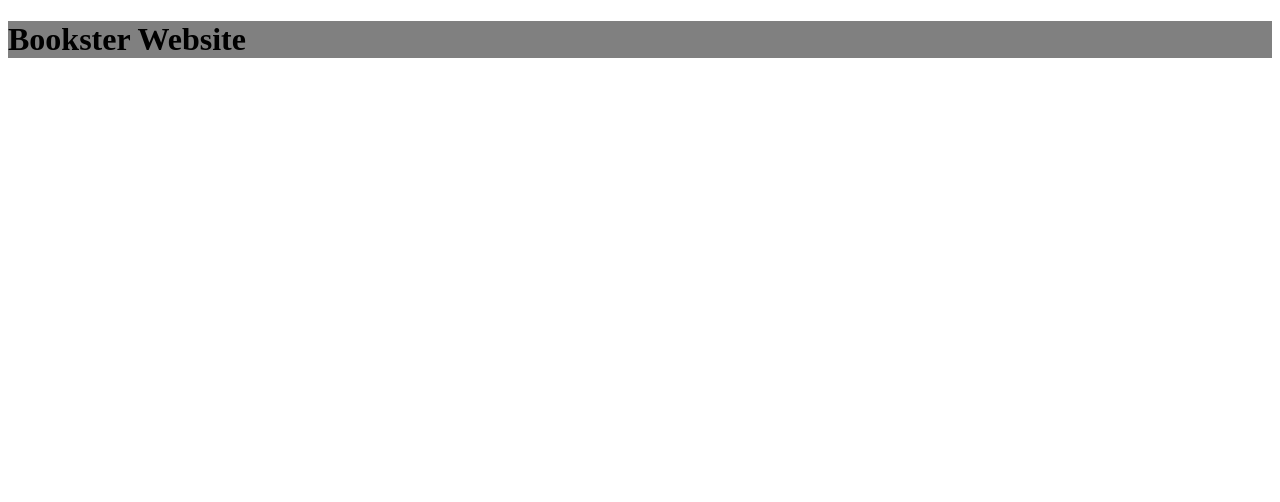
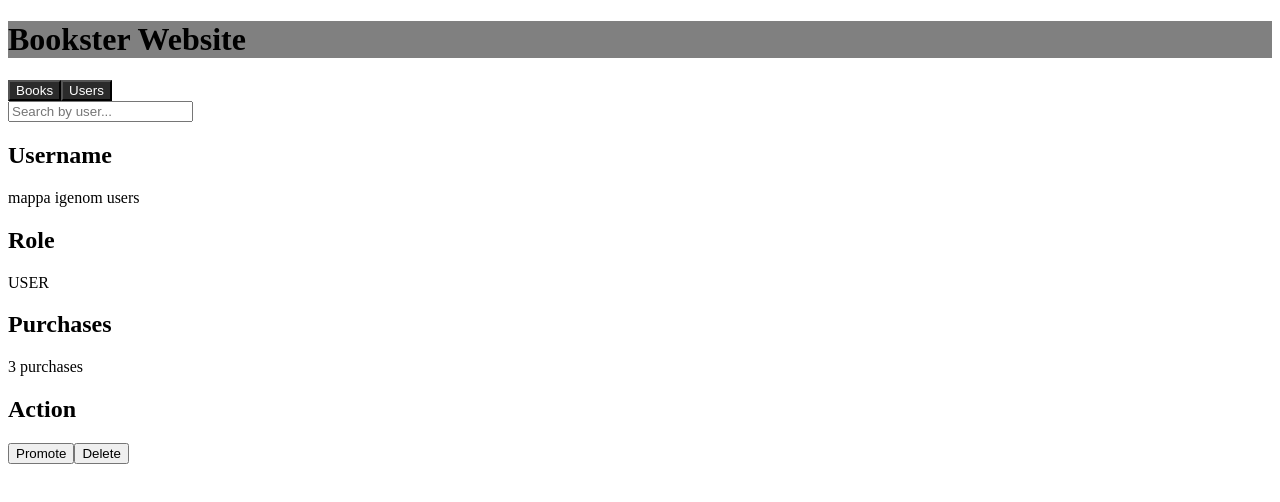
Before and after one commit to BoMar-Dev/bookster-project, a React (Create React App) app in the folder client/: page /admin/users in a window 1280 px wide. Before the commit this address had no page. Shown: the top 502 px of the page. Built offline with nearby package versions, Linux system fonts and the light colour scheme.

Commit message:
adminPage done-ish

```diff
--- a/client/src/App.js
+++ b/client/src/App.js
@@ -7,6 +7,8 @@ import { UserPage } from './pages/UserPage';
 import './style/Main.css';
 import { AdminPage } from './pages/AdminPage';
 import { signInButton, signOutBtn } from './components/SignInAndOutButton';
+import FilterBooks from './components/admin/FilterBooks';
+import FilterUsers from './components/admin/FilterUsers';
 
 function App() {
   return (
@@ -18,7 +20,10 @@ function App() {
         < Route path="/register" element={ <RegisterPage/> } />
         < Route path="/guest" element={ <GuestPage/> } />
         < Route path="/user" element={ <UserPage/> } />
-        < Route path="/admin" element={ <AdminPage/> } />
+        < Route path="/admin" element={ <AdminPage/> }>
+            <Route path="books" element={ <FilterBooks/> } />
+            <Route path="users" element={ <FilterUsers/> } />
+        </Route>
       </Routes>
     </div>
     </>
--- a/client/src/components/Header.js
+++ b/client/src/components/Header.js
@@ -13,7 +13,6 @@ import { SearchField } from "./SearchField";
     }else{
       setLoggedIn(false);
     }
-
   }
 
   useEffect(() => {
--- a/client/src/components/SearchField.js
+++ b/client/src/components/SearchField.js
@@ -2,7 +2,7 @@
 export const SearchField = () => {
   return (
     <div>
-        <input type="text" placeholder="Search.."></input>
+        <input type="text" placeholder="Search query"></input>
     </div>
   )
 }
--- a/client/src/components/admin/FilterBooks.js
+++ b/client/src/components/admin/FilterBooks.js
@@ -0,0 +1,20 @@
+import { UserPage } from "../../pages/UserPage"
+
+const FilterBooks = () => {
+  return (
+    <div className="admin-books-container">
+        <div>
+            <button>Add new Books</button>
+        </div>
+        < UserPage />
+        <section>
+            <h2>Action</h2>
+            <div>
+                <button>Edit</button>
+                <button>Delete</button>
+            </div>
+        </section>
+    </div>
+  )
+}
+export default FilterBooks
--- /dev/null
+++ b/client/src/components/admin/FilterUsers.js
@@ -0,0 +1,40 @@
+import React from 'react'
+import { SearchField } from '../SearchField'
+
+const FilterUsers = () => {
+  return (
+    <div className="admin-users-container">
+      <div>
+        <input type="text" placeholder="Search by user..."></input>
+      </div>
+      <section>
+            <h2>Username</h2>
+            <div>
+                <p>mappa igenom users</p>
+            </div>
+        </section>
+        <section>
+            <h2>Role</h2>
+            <div>
+                <p>USER</p>
+            </div>
+        </section>
+        <section>
+            <h2>Purchases</h2>
+            <div>
+                <p>3 purchases</p>
+            </div>
+        </section>
+        <section>
+            <h2>Action</h2>
+            <div>
+                <button>Promote</button>
+                <button>Delete</button>
+            </div>
+        </section>
+
+    </div>
+  )
+}
+
+export default FilterUsers
--- a/client/src/pages/AdminPage.js
+++ b/client/src/pages/AdminPage.js
@@ -1,5 +1,17 @@
+import { UserPage } from "./UserPage";
+import { Outlet, Link, useNavigate } from "react-router-dom";
+import FilterUsers from "../components/admin/FilterUsers";
+import FilterBooks from "../components/admin/FilterBooks";
+import '../style/Admin.css';
+
 export const AdminPage = () => {
+  const navigate = useNavigate();
+
   return (
-    <div><h1> THIS IS AdminPage</h1></div>
+    <div className="filter-btn-container">
+          <button className="filter-btns" onClick={() => {navigate('/admin/books')}}>Books</button>
+          <button className="filter-btns" onClick={() => {navigate('/admin/users')}}>Users</button>
+      <Outlet/>
+    </div>
   )
 }
--- /dev/null
+++ b/client/src/style/Admin.css
@@ -0,0 +1,4 @@
+.filter-btns {
+    background-color: rgb(43, 43, 43);
+    color: white;
+}
```
Also changed, not shown: client/src/components/admin/FilerUsers.js (deleted).
